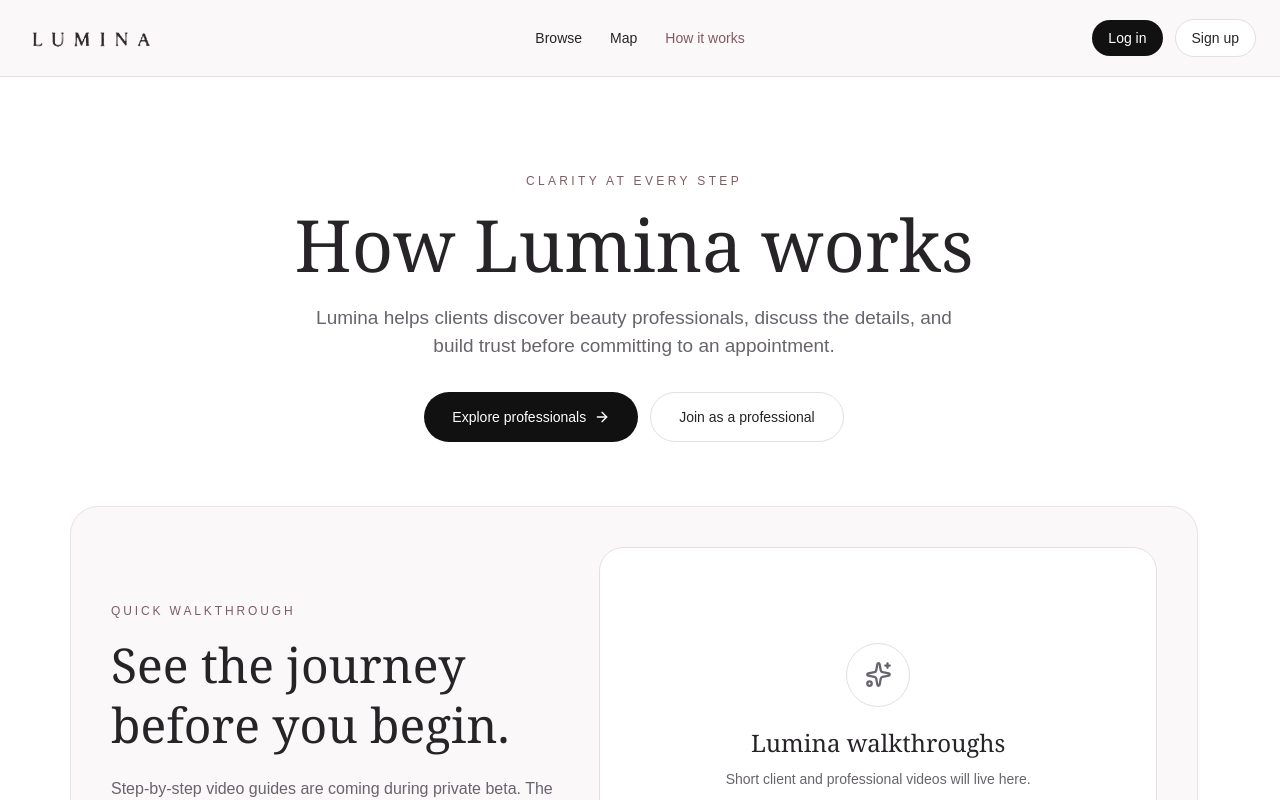
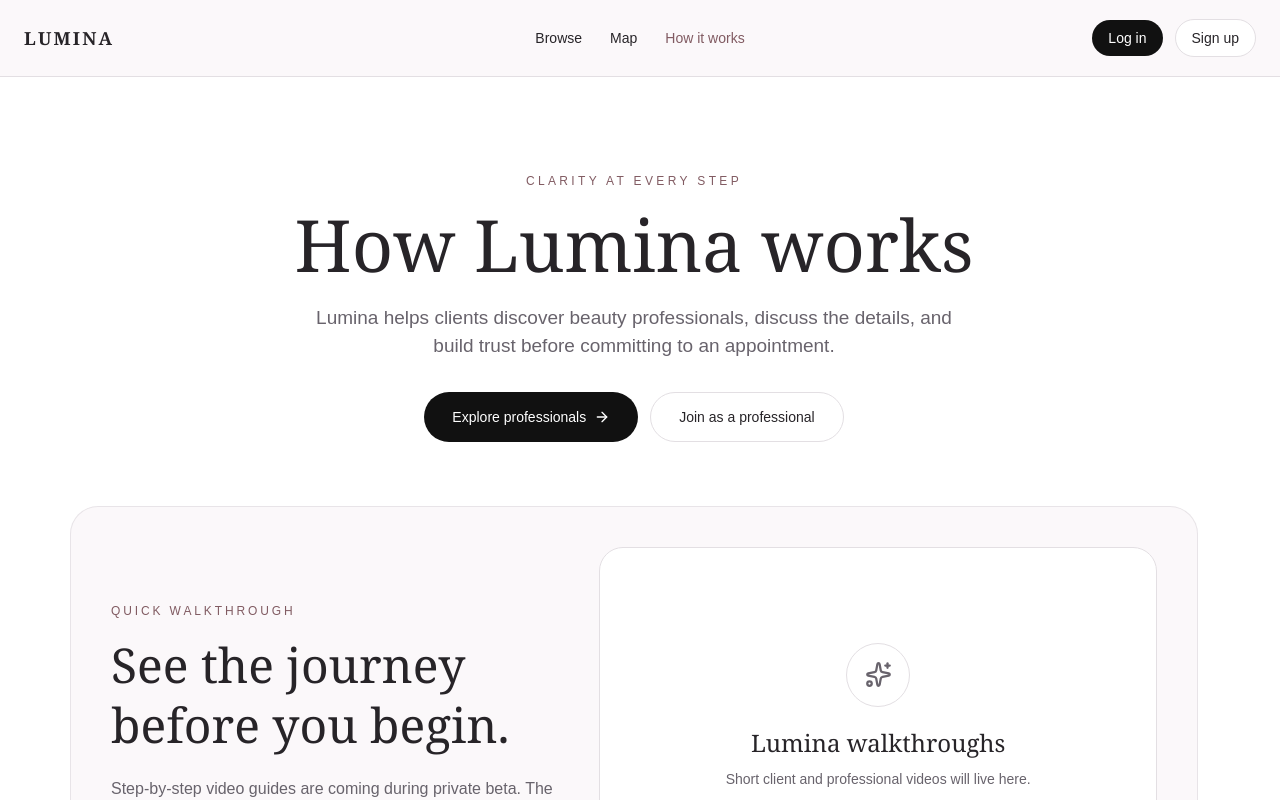
Before and after one commit to ngocnga-nguyen/lumina-web, a Next.js app: page /how-it-works in a window 1280 px wide. Shown: the top 800 px of the page. Built offline with nearby package versions, Linux system fonts and the light colour scheme; no server answers.

Commit message:
chore: standardize Lumina wordmark

```diff
--- a/app/account/reset-password/page.tsx
+++ b/app/account/reset-password/page.tsx
@@ -1,6 +1,7 @@
 "use client";
 
 import Link from "next/link";
+import LuminaBrand from "@/components/LuminaBrand";
 import { useEffect, useState } from "react";
 import { useRouter } from "next/navigation";
 import { supabase } from "@/lib/supabase";
@@ -70,8 +71,8 @@
         <Link href={returnTo} className="text-sm transition hover:opacity-70">
           ← {returnTo === "/account" ? "Account" : "Settings"}
         </Link>
-        <Link href="/" className="justify-self-center font-medium">
-          Lumina
+        <Link href="/" aria-label="Lumina home" className="justify-self-center">
+          <LuminaBrand />
         </Link>
         <div />
       </header>
--- a/app/admin/portfolio/page.tsx
+++ b/app/admin/portfolio/page.tsx
@@ -1,6 +1,7 @@
 "use client";
 
 import Link from "next/link";
+import LuminaBrand from "@/components/LuminaBrand";
 import { useEffect, useState } from "react";
 import { supabase } from "@/lib/supabase";
 
@@ -96,7 +97,7 @@
   return (
     <main className="min-h-screen bg-lumina-surface text-lumina-text">
       <header className="flex items-center justify-between border-b border-lumina-border bg-lumina-surface px-4 py-5 md:px-10">
-        <Link href="/">Lumina</Link>
+        <Link href="/" aria-label="Lumina home"><LuminaBrand /></Link>
         <div>Portfolio Admin</div>
         <Link href="/browse">Browse</Link>
       </header>
--- a/app/admin/requests/page.tsx
+++ b/app/admin/requests/page.tsx
@@ -1,6 +1,7 @@
 "use client";
 
 import Link from "next/link";
+import LuminaBrand from "@/components/LuminaBrand";
 import { useEffect, useState } from "react";
 import { supabase } from "@/lib/supabase";
 
@@ -44,8 +45,8 @@
   return (
     <main className="min-h-screen bg-lumina-surface text-lumina-text">
       <header className="flex items-center justify-between border-b border-lumina-border bg-lumina-surface px-4 py-5 md:px-10">
-        <Link href="/" className="font-medium">
-          Lumina
+        <Link href="/" aria-label="Lumina home">
+          <LuminaBrand />
         </Link>
 
         <div className="hidden md:block">Admin Requests</div>
--- a/app/artist-signup/page.tsx
+++ b/app/artist-signup/page.tsx
@@ -2,6 +2,7 @@
 
 import { useState } from "react";
 import Link from "next/link";
+import LuminaBrand from "@/components/LuminaBrand";
 import { useRouter } from "next/navigation";
 import { supabase } from "@/lib/supabase";
 
@@ -60,9 +61,14 @@
 
   return (
     <main className="min-h-screen bg-lumina-bg px-4 py-10 text-lumina-text md:px-10">
-      <Link href="/join-as-artist" className="text-[15px] hover:opacity-70">
-        ← Back to artist info
-      </Link>
+      <header className="flex items-center justify-between gap-4">
+        <Link href="/join-as-artist" className="inline-flex min-h-11 items-center text-[15px] hover:opacity-70">
+          ← Back to artist info
+        </Link>
+        <Link href="/" aria-label="Lumina home" className="inline-flex min-h-11 shrink-0 items-center">
+          <LuminaBrand />
+        </Link>
+      </header>
 
       <div className="mx-auto mt-10 max-w-[460px] rounded-[24px] bg-lumina-surface p-6 shadow-sm sm:mt-16 sm:p-8 md:p-10">
         <h1
--- a/app/saved/lash/page.tsx
+++ b/app/saved/lash/page.tsx
@@ -1,6 +1,7 @@
 "use client";
 
 import Link from "next/link";
+import LuminaBrand from "@/components/LuminaBrand";
 import { useEffect, useState } from "react";
 import { useRouter } from "next/navigation";
 import AccountMenu from "@/components/AccountMenu";
@@ -80,8 +81,8 @@
           ← Back
         </Link>
 
-        <Link href="/" className="font-medium transition hover:opacity-70">
-          Lumina
+        <Link href="/" aria-label="Lumina home" className="transition hover:opacity-70">
+          <LuminaBrand />
         </Link>
 
         <AccountMenu />
--- a/components/AuthenticatedWorkspaceRail.tsx
+++ b/components/AuthenticatedWorkspaceRail.tsx
@@ -1,6 +1,7 @@
 "use client";
 
 import Link from "next/link";
+import LuminaBrand from "@/components/LuminaBrand";
 import { useEffect, useState } from "react";
 import { usePathname } from "next/navigation";
 import { Menu, PanelLeftClose, PanelLeftOpen, X } from "lucide-react";
@@ -366,9 +367,7 @@
           >
             <div className="flex h-[68px] items-center justify-between border-b border-lumina-glass-border px-5">
               <div>
-                <p className="text-[10px] font-semibold uppercase tracking-[0.16em] text-lumina-text-muted">
-                  Lumina
-                </p>
+                <LuminaBrand />
                 <p className="mt-1 text-[14px] font-medium text-lumina-text">
                   {workspaceLabel}
                 </p>
--- a/components/LuminaBrand.tsx
+++ b/components/LuminaBrand.tsx
@@ -13,12 +13,20 @@
 }: LuminaBrandProps) {
   const isPrimary = variant === "primary";
 
+  // Canonical full wordmark: matches the client/professional sidebar exactly.
+  // Keep intrinsic glyph proportions; compact/collapsed shells retain their L.
+  if (!isPrimary) return <span data-lumina-wordmark="full" className={className} style={{
+    display: "inline-block", whiteSpace: "nowrap", fontFamily: "Georgia, Times New Roman, serif",
+    fontSize: "18px", fontWeight: 600, letterSpacing: "0.12em", lineHeight: 1.5,
+    color: "var(--lumina-text)",
+  }}>LUMINA</span>;
+
   return (
     <Image
-      src={isPrimary ? "/brand/lumina-primary.png" : "/brand/lumina-wordmark.png"}
+      src="/brand/lumina-primary.png"
       alt="Lumina"
-      width={isPrimary ? 930 : 890}
-      height={isPrimary ? 915 : 170}
+      width={930}
+      height={915}
       priority={priority}
       className={className}
     />
--- a/components/PublicPageHeader.tsx
+++ b/components/PublicPageHeader.tsx
@@ -2,6 +2,7 @@
 import Link from "next/link";
 import MarketplacePublicNavigation from "@/components/MarketplacePublicNavigation";
 import AccountMenu from "@/components/AccountMenu";
+import LuminaBrand from "@/components/LuminaBrand";
 
 type PublicPageHeaderProps = {
   backHref: string;
@@ -39,9 +40,9 @@
         <Link
           href="/"
           aria-label="Lumina home"
-          className="col-start-2 row-start-1 justify-self-center text-[12px] font-medium uppercase tracking-[0.3em] text-lumina-text transition hover:opacity-65 focus-visible:outline-2 focus-visible:outline-offset-4 focus-visible:outline-lumina-text"
+          className="col-start-2 row-start-1 justify-self-center text-lumina-text transition hover:opacity-65 focus-visible:outline-2 focus-visible:outline-offset-4 focus-visible:outline-lumina-text"
         >
-          Lumina
+          <LuminaBrand />
         </Link>
 
         <div className="col-start-3 row-start-1 min-w-0 justify-self-end">
```
